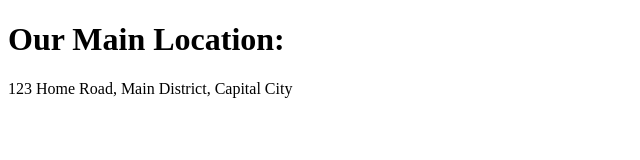
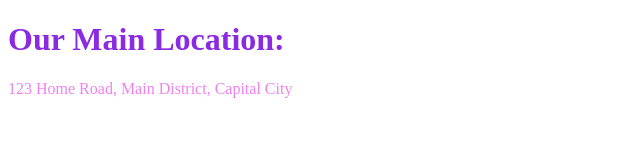
Before and after one commit to Emmanu31la/Html-Practice, a plain HTML site: page location.html in a window 1280 px wide. Shown: the whole page, without its empty margins (0-640 px from the left). Drawn offline with Linux system fonts and the light colour scheme.

Commit message:
Added more styling
-Linked style.css in location.html
-styled the paragraph in location.html

```diff
--- a/location.html
+++ b/location.html
@@ -2,9 +2,10 @@
 <html>
     <head>
         <title>Little Lemon Restaurant</title>
+        <link rel="stylesheet" href="style.css"/>
     </head>
     <body>
         <h1>Our Main Location:</h1>
-        <p>123 Home Road, Main District, Capital City</p>
+        <p id="location1">123 Home Road, Main District, Capital City</p>
     </body>
 </html>
--- a/style.css
+++ b/style.css
@@ -9,3 +9,7 @@ h2{
 #header1 {
     color: green;
 }
+
+#location1 {
+    color: violet;
+}
```
